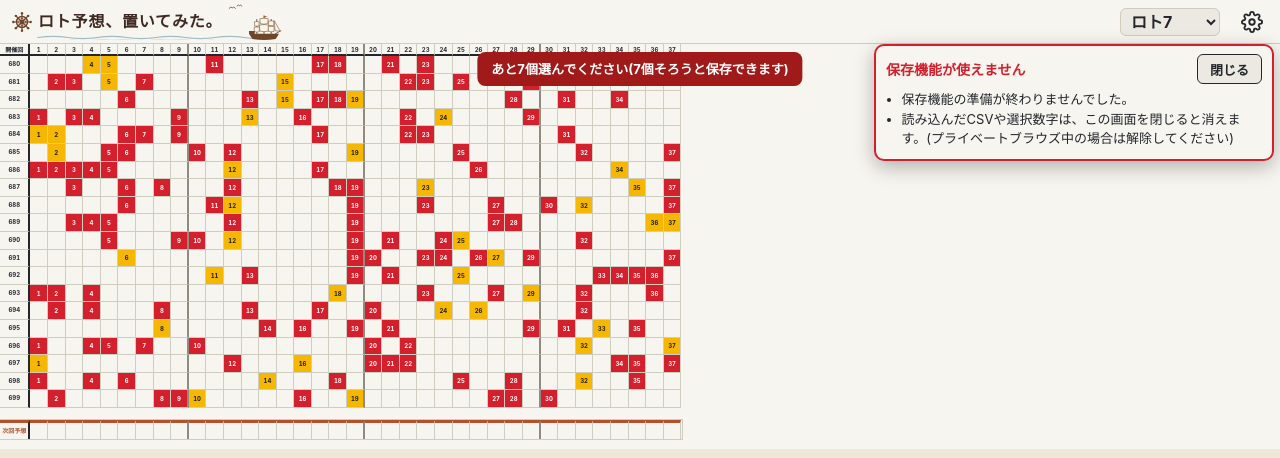
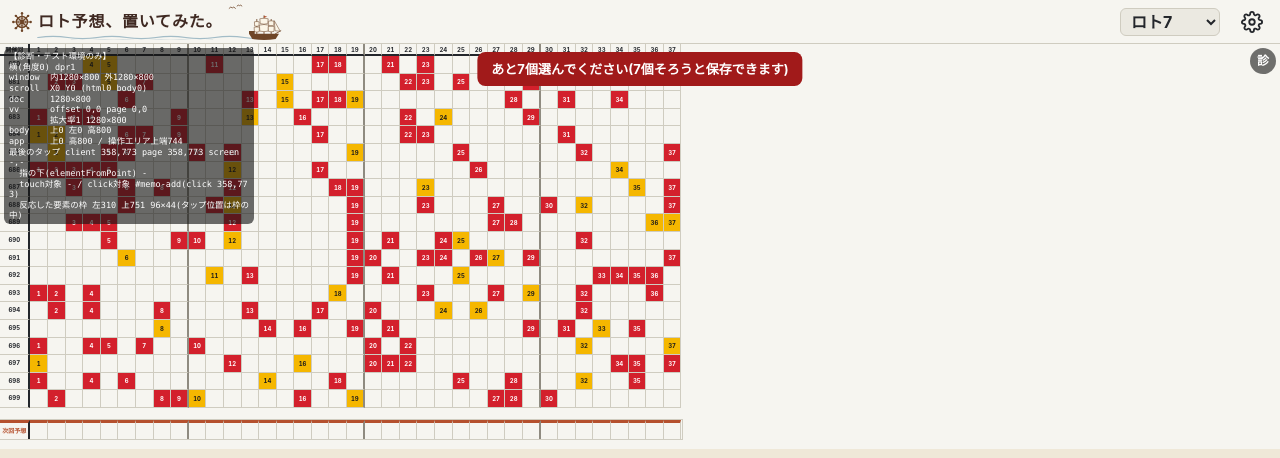
Before and after one commit to noa-loto-lab/loto7-test, a plain HTML site: page index.html in a window 1280 px wide. Both pictures are taken after a click on the button "メモに追加". Shown: the top 458 px of the page. Drawn offline with Linux system fonts and the light colour scheme.

Commit message:
Add files via upload

```diff
--- /dev/null
+++ b/diag.js
@@ -0,0 +1,148 @@
+/* ======================================================================
+   画面回転後のタッチ位置ずれの診断表示(テスト環境だけ・原因調査用の一時的なもの)
+   - index.html の起動処理が、environment.json が "test" のときだけ読み込む(本番では読み込まれない)
+   - 表示するもの:window / document / visualViewport の大きさ・位置・拡大率、ページのスクロール位置、
+     画面の向き、#app・操作エリアの位置、回転の前後の値、最後にタップした座標と反応した要素
+   - タップは「見るだけ」(preventDefault / stopPropagation はしない)。値の表示枠はタッチを通す(pointer-events: none)
+   - IndexedDB・localStorage には一切触れない。アプリ本体(app.js)の処理・変数も使わない
+   - 調査が終わったら、このファイルと index.html の読み込み部分(数行)を削除すれば元に戻る
+   ====================================================================== */
+(function () {
+  'use strict';
+  if (!window.LOTO7_ENV || window.LOTO7_ENV.environment !== 'test') return;   // 念のため:テスト環境以外では何もしない
+
+  var r1 = function (v) { return Math.round(v * 10) / 10; };
+  function rectOf(el) {
+    if (!el || !el.getBoundingClientRect) return null;
+    var b = el.getBoundingClientRect();
+    return { l: r1(b.left), t: r1(b.top), w: r1(b.width), h: r1(b.height) };
+  }
+  function nameOf(el) {
+    if (!el || el.nodeType !== 1) return '(なし)';
+    var n = el.id ? '#' + el.id : el.tagName.toLowerCase() + (typeof el.className === 'string' && el.className ? '.' + el.className.trim().split(/\s+/).slice(0, 2).join('.') : '');
+    if (el.dataset && el.dataset.n) n += '[' + el.dataset.n + ']';
+    return n;
+  }
+  // ボタン類はボタン自身の名前で表す(中のアイコンやラベルではなく)
+  function ownerOf(el) {
+    while (el && el.nodeType === 1 && el !== document.body) {
+      if (el.id || /^(BUTTON|SELECT|INPUT|A)$/.test(el.tagName) || (el.dataset && el.dataset.n)) return el;
+      el = el.parentNode;
+    }
+    return el;
+  }
+
+  // ---- 表示部品(画面の左上・ヘッダーの下に小さく。値の枠はタッチを通す) ----
+  var box = document.createElement('div');
+  box.id = 'diag-box';
+  box.setAttribute('aria-hidden', 'true');
+  box.style.cssText = 'position:fixed;z-index:9999;left:4px;top:calc(var(--stat-h, 76px) + 4px);max-width:min(250px, calc(100vw - 40px));' +
+    'padding:3px 5px;font:8.5px/1.25 ui-monospace,Menlo,monospace;color:#fff;background:rgba(20,20,20,.62);border-radius:6px;' +
+    'pointer-events:none;white-space:pre-wrap;word-break:break-all;-webkit-user-select:none;user-select:none;';
+  var tgl = document.createElement('button');
+  tgl.id = 'diag-toggle';
+  tgl.type = 'button';
+  tgl.textContent = '診';
+  tgl.title = '診断表示の表示/非表示';
+  tgl.style.cssText = 'position:fixed;z-index:10000;right:calc(env(safe-area-inset-right, 0px) + 4px);top:calc(var(--stat-h, 76px) + 4px);' +
+    'width:26px;height:26px;padding:0;font:700 12px/1 sans-serif;color:#fff;background:rgba(20,20,20,.6);border:0;border-radius:13px;touch-action:manipulation;';
+  var shown = true;
+  tgl.addEventListener('click', function () { shown = !shown; box.style.display = shown ? '' : 'none'; });
+
+  // ---- 値の取得 ----
+  function orient() {
+    var a = (screen.orientation && typeof screen.orientation.angle === 'number') ? screen.orientation.angle : (typeof window.orientation === 'number' ? window.orientation : '?');
+    return (window.matchMedia && matchMedia('(orientation: portrait)').matches ? '縦' : '横') + '(角度' + a + ')';
+  }
+  function snap() {
+    var vv = window.visualViewport, de = document.documentElement, app = document.getElementById('app'), dock = document.getElementById('dock');
+    return {
+      o: orient(),
+      win: [window.innerWidth, window.innerHeight, window.outerWidth, window.outerHeight],
+      scroll: [r1(window.scrollX || window.pageXOffset || 0), r1(window.scrollY || window.pageYOffset || 0), r1(de.scrollTop), r1(document.body.scrollTop)],
+      doc: [de.clientWidth, de.clientHeight],
+      vv: vv ? [r1(vv.offsetLeft), r1(vv.offsetTop), r1(vv.pageLeft), r1(vv.pageTop), r1(vv.scale * 1000) / 1000, r1(vv.width), r1(vv.height)] : null,
+      body: rectOf(document.body),
+      app: rectOf(app),
+      dock: rectOf(dock),
+      dpr: window.devicePixelRatio
+    };
+  }
+  function fmtSnap(s) {
+    return s.o + ' dpr' + s.dpr + '\n' +
+      'window  内' + s.win[0] + '×' + s.win[1] + ' 外' + s.win[2] + '×' + s.win[3] + '\n' +
+      'scroll  X' + s.scroll[0] + ' Y' + s.scroll[1] + ' (html' + s.scroll[2] + ' body' + s.scroll[3] + ')\n' +
+      'doc     ' + s.doc[0] + '×' + s.doc[1] + '\n' +
+      (s.vv ? 'vv      offset ' + s.vv[0] + ',' + s.vv[1] + ' page ' + s.vv[2] + ',' + s.vv[3] + '\n        拡大率' + s.vv[4] + ' ' + s.vv[5] + '×' + s.vv[6] + '\n' : 'vv      (未対応)\n') +
+      'body    上' + s.body.t + ' 左' + s.body.l + ' 高' + s.body.h + '\n' +
+      'app     上' + (s.app ? s.app.t : '-') + ' 高' + (s.app ? s.app.h : '-') + ' / 操作エリア上端' + (s.dock ? s.dock.t : '-');
+  }
+
+  // ---- 回転の記録(直前の向きの値と、回転後に落ち着いた値) ----
+  var last = snap(), rotLog = [];
+  function onEnv(kind) {
+    var before = last;
+    setTimeout(function () {
+      var after = snap();
+      if (after.o !== before.o || kind === 'orientationchange') {
+        rotLog.unshift(kind + ' ' + before.o + '→' + after.o + ' scrollY ' + before.scroll[1] + '→' + after.scroll[1] +
+          (after.vv ? ' vv上 ' + (before.vv ? before.vv[1] : '-') + '→' + after.vv[1] + ' 拡大率' + (before.vv ? before.vv[4] : '-') + '→' + after.vv[4] : '') +
+          ' 内高 ' + before.win[1] + '→' + after.win[1]);
+        rotLog.length = Math.min(rotLog.length, 2);
+      }
+      last = after;
+      render();
+    }, 400);
+  }
+  window.addEventListener('orientationchange', function () { onEnv('orientationchange'); });
+  window.addEventListener('resize', function () { onEnv('resize'); });
+  if (window.visualViewport) {
+    visualViewport.addEventListener('resize', function () { render(); });
+    visualViewport.addEventListener('scroll', function () { render(); });
+  }
+  window.addEventListener('scroll', function () { render(); });
+
+  // ---- タップの記録(見るだけ。capture で先に受け取るが、処理は一切止めない) ----
+  var tap = null;
+  document.addEventListener('touchstart', function (e) {
+    var t = e.touches && e.touches[0]; if (!t) return;
+    var under = document.elementFromPoint(t.clientX, t.clientY);
+    tap = { cx: r1(t.clientX), cy: r1(t.clientY), px: r1(t.pageX), py: r1(t.pageY), sx: r1(t.screenX), sy: r1(t.screenY),
+            touchTarget: nameOf(ownerOf(e.target)), under: nameOf(ownerOf(under)), click: '(未発生)', clickRect: null, inRect: null };
+    render();
+  }, { capture: true, passive: true });
+  document.addEventListener('click', function (e) {
+    if (e.target === tgl) return;
+    var own = ownerOf(e.target), r = rectOf(own);
+    if (!tap) tap = { cx: r1(e.clientX), cy: r1(e.clientY), px: r1(e.pageX), py: r1(e.pageY), sx: '-', sy: '-', touchTarget: '-', under: '-' };
+    tap.click = nameOf(own);
+    tap.clickXY = r1(e.clientX) + ',' + r1(e.clientY);
+    tap.clickRect = r;
+    tap.inRect = r ? (tap.cx >= r.l && tap.cx <= r.l + r.w && tap.cy >= r.t && tap.cy <= r.t + r.h) : null;
+    render();
+  }, { capture: true, passive: true });
+
+  function fmtTap() {
+    if (!tap) return '最後のタップ:(まだなし)';
+    var dist = '';
+    if (tap.clickRect) {
+      var r = tap.clickRect, dx = tap.cx < r.l ? tap.cx - r.l : (tap.cx > r.l + r.w ? tap.cx - (r.l + r.w) : 0), dy = tap.cy < r.t ? tap.cy - r.t : (tap.cy > r.t + r.h ? tap.cy - (r.t + r.h) : 0);
+      dist = '\n  反応した要素の枠 左' + r.l + ' 上' + r.t + ' ' + r.w + '×' + r.h + (tap.inRect ? '(タップ位置は枠の中)' : '(枠の外:ずれ X' + r1(dx) + ' Y' + r1(dy) + ')');
+    }
+    return '最後のタップ client ' + tap.cx + ',' + tap.cy + ' page ' + tap.px + ',' + tap.py + ' screen ' + tap.sx + ',' + tap.sy + '\n' +
+      '  指の下(elementFromPoint) ' + tap.under + '\n' +
+      '  touch対象 ' + tap.touchTarget + ' / click対象 ' + tap.click + (tap.clickXY ? '(click ' + tap.clickXY + ')' : '') + dist;
+  }
+  function render() {
+    if (!shown) return;
+    box.textContent = '【診断・テスト環境のみ】\n' + fmtSnap(snap()) + '\n' + fmtTap() + (rotLog.length ? '\n回転の記録(新しい順)\n  ' + rotLog.join('\n  ') : '');
+  }
+
+  function mount() {
+    document.body.appendChild(box);
+    document.body.appendChild(tgl);
+    render();
+    setInterval(render, 1000);   // 値の変化の取りこぼしを防ぐ(1秒ごと。表示の更新だけ)
+  }
+  if (document.body) mount(); else document.addEventListener('DOMContentLoaded', mount);
+})();
--- a/index.html
+++ b/index.html
@@ -281,6 +281,12 @@
     s.src = 'app.js';
     s.onerror = function () { showError('アプリ本体(app.js)を読み込めませんでした。'); };
     document.body.appendChild(s);
+    // 調査用:画面回転後のタッチ位置ずれの診断表示(テスト環境だけ。読み込めなくてもアプリの動作には影響しない)
+    if (env === 'test') {
+      var d = document.createElement('script');
+      d.src = 'diag.js';
+      document.body.appendChild(d);
+    }
   }).catch(function (e) {
     clearTimeout(timer);
     showError(e instanceof Fail ? e.message : '環境設定ファイル(environment.json)を読み込めませんでした。');
```
